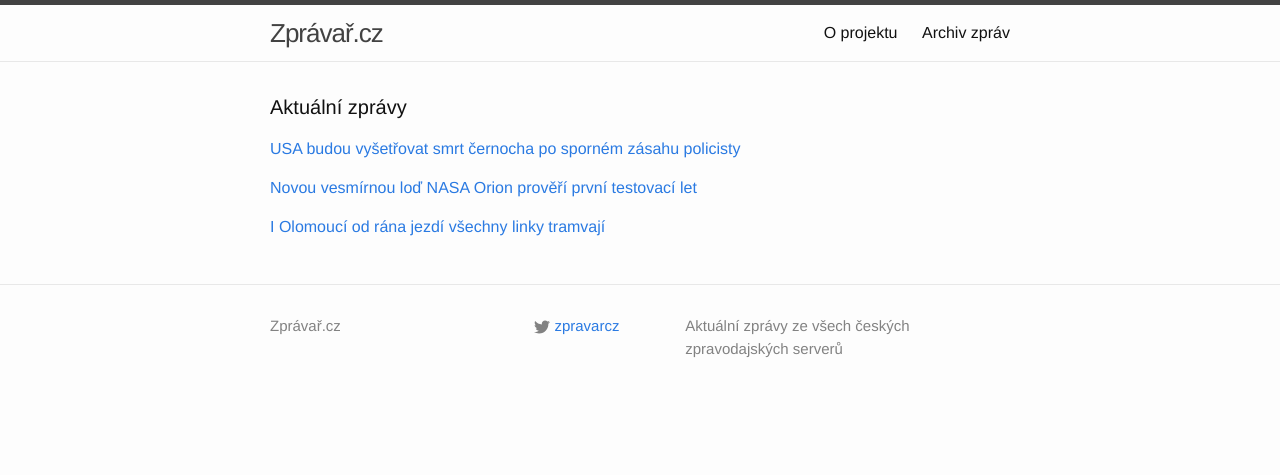
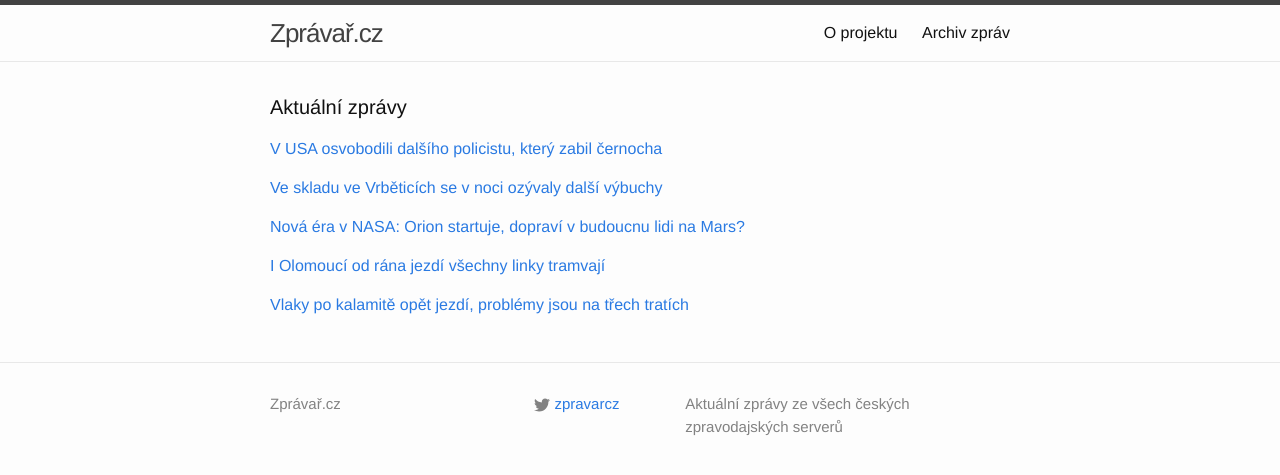
Before and after one commit to adliska/zpravar, a Jekyll site: the page built from index.html, in a window 1280 px wide. Shown: the top 475 px of the page. Built offline with Jekyll 4.4.1, drawn with Linux system fonts in a browser that asks for light colours.

Commit message:
zpravar news update

```diff
--- a/index.html
+++ b/index.html
@@ -5,9 +5,11 @@ layout: default
 <div class="home">
     <h1 class="page-heading">Aktuální zprávy</h1>
 
-<p><a href="javascript:;" onclick="toggle_visibility('zpravy0')">USA budou vyšetřovat smrt černocha po sporném zásahu policisty</a></p>
+<p><a href="javascript:;" onclick="toggle_visibility('zpravy0')">V USA osvobodili dalšího policistu, který zabil černocha</a></p>
 <div id="zpravy0" style="display:none">
 <ul>
+<li><a href=http://www.novinky.cz/zahranicni/amerika/355366-v-usa-osvobodili-dalsiho-policistu-ktery-zabil-cernocha.html>V USA osvobodili dalšího policistu, který zabil černocha - www.novinky.cz</a></li>
+<li><a href=http://zpravy.idnes.cz/policista-zabil-neozbrojeneho-cernocha-v-new-yorku-fxb-/zahranicni.aspx?c=A141204_071711_volby-ep2014_skr>Policista v New Yorku nebude obviněn kvůli smrti černocha při zatýkání - zpravy.idnes.cz</a></li>
 <li><a href=http://www.ceskenoviny.cz/zpravy/zpravy/usa-budou-vysetrovat-smrt-cernocha-po-spornem-zasahu-policisty/1154786>USA budou vyšetřovat smrt černocha po sporném zásahu policisty - www.ceskenoviny.cz</a></li>
 <li><a href=http://www.ceskatelevize.cz/ct24/svet/294416-dalsi-policista-ktery-zabil-cernocha-porota-proti-obvineni-ministerstvo-vysetruje/>Další policista, který zabil černocha - porota proti obvinění, ministerstvo vyšetřuje - www.ceskatelevize.cz</a></li>
 <li><a href=http://www.novinky.cz/zahranicni/amerika/355366-usa-budou-vysetrovat-smrt-cernocha-po-spornem-zasahu-policisty.html>USA budou vyšetřovat smrt černocha po sporném zásahu policisty - www.novinky.cz</a></li>
@@ -15,18 +17,35 @@ layout: default
 <li><a href=http://www.ceskatelevize.cz/ct24/svet/294416-soud-neobvini-dalsiho-policistu-ktery-pri-zatykani-zabil-cernocha/>Soud neobviní dalšího policistu, který při zatýkání zabil černocha - www.ceskatelevize.cz</a></li>
 <li><a href=http://www.ceskatelevize.cz/ct24/svet/294416-soud-osvobodil-dalsiho-policistu-ktery-pri-zatykani-zabil-cernocha/>Soud osvobodil dalšího policistu, který při zatýkání zabil černocha - www.ceskatelevize.cz</a></li>
 </ul>
-</div><p><a href="javascript:;" onclick="toggle_visibility('zpravy1')">Novou vesmírnou loď NASA Orion prověří první testovací let</a></p>
+</div><p><a href="javascript:;" onclick="toggle_visibility('zpravy1')">Ve skladu ve Vrběticích se v noci ozývaly další výbuchy</a></p>
 <div id="zpravy1" style="display:none">
 <ul>
+<li><a href=http://www.novinky.cz/domaci/355369-ve-skladu-ve-vrbeticich-se-v-noci-ozyvaly-dalsi-vybuchy.html>Ve skladu ve Vrběticích se v noci ozývaly další výbuchy - www.novinky.cz</a></li>
+<li><a href=http://zpravy.aktualne.cz/regiony/ze-skladu-munice-ve-vrbeticich-se-v-noci-ozvaly-dva-vybuchy/r~f7df968e7b7e11e4aff10025900fea04/>Ze skladu munice ve Vrběticích se v noci ozvaly dva výbuchy - zpravy.aktualne.cz</a></li>
+<li><a href=http://www.lidovky.cz/ze-skladu-ve-vrbeticich-se-v-noci-ozvaly-dalsi-dva-vybuchy-p3g-/zpravy-domov.aspx?c=A141204_072459_ln_domov_sk>Ze skladu ve Vrběticích se v noci ozvaly další dva výbuchy  - www.lidovky.cz</a></li>
+<li><a href=http://www.denik.cz/z_domova/dve-nerizene-detonace-se-ozvaly-v-noci-ze-skladu-ve-vrbeticich-20141204.html>Dvě neřízené detonace se ozvaly v noci ze skladu ve Vrběticích - www.denik.cz</a></li>
+<li><a href=http://www.ceskenoviny.cz/zpravy/zpravy/ze-skladu-ve-vrbeticich-se-v-noci-ozvaly-dalsi-dva-vybuchy/1154826>Ze skladu ve Vrběticích se v noci ozvaly další dva výbuchy - www.ceskenoviny.cz</a></li>
+</ul>
+</div><p><a href="javascript:;" onclick="toggle_visibility('zpravy2')">Nová éra v NASA: Orion startuje, dopraví v budoucnu lidi na Mars?</a></p>
+<div id="zpravy2" style="display:none">
+<ul>
+<li><a href=http://www.ceskatelevize.cz/ct24/svet/294320-nova-era-v-nasa-orion-startuje-dopravi-v-budoucnu-lidi-na-mars/>Nová éra v NASA: Orion startuje, dopraví v budoucnu lidi na Mars? - www.ceskatelevize.cz</a></li>
 <li><a href=http://www.ceskenoviny.cz/zpravy/zpravy/novou-vesmirnou-lod-nasa-orion-proveri-prvni-testovaci-let/1154800>Novou vesmírnou loď NASA Orion prověří první testovací let - www.ceskenoviny.cz</a></li>
 <li><a href=http://e-svet.e15.cz/technika/prvni-krok-na-ceste-k-marsu-nasa-otestuje-lod-orion-1142380>První krok na cestě k Marsu. NASA otestuje loď Orion - e-svet.e15.cz</a></li>
 <li><a href=http://zpravy.aktualne.cz/zahranici/nasa-vyzkousi-orion-lod-ktera-ma-dopravit-lidi-na-mars/r~1ece86ec7ada11e4b0c4002590604f2e/>Američané vyzkouší Orion. Loď, která dopraví lidi na Mars - zpravy.aktualne.cz</a></li>
 </ul>
-</div><p><a href="javascript:;" onclick="toggle_visibility('zpravy2')">I Olomoucí od rána jezdí všechny linky tramvají</a></p>
-<div id="zpravy2" style="display:none">
+</div><p><a href="javascript:;" onclick="toggle_visibility('zpravy3')">I Olomoucí od rána jezdí všechny linky tramvají</a></p>
+<div id="zpravy3" style="display:none">
 <ul>
 <li><a href=http://www.ceskatelevize.cz/ct24/regiony/294418-i-olomouci-od-rana-jezdi-vsechny-linky-tramvaji/>I Olomoucí od rána jezdí všechny linky tramvají - www.ceskatelevize.cz</a></li>
 <li><a href=http://www.ceskenoviny.cz/zpravy/zpravy/v-olomouci-rano-vyjely-vsechny-tramvaje-troleje-jsou-bez-namrazy/1154811>V Olomouci ráno vyjely všechny tramvaje, troleje jsou bez námrazy - www.ceskenoviny.cz</a></li>
 <li><a href=http://zpravy.aktualne.cz/regiony/v-olomouci-rano-vyjely-tramvaje-troleje-jsou-bez-namrazy/r~21c6e1e07b7611e4bdad0025900fea04/>V Olomouci ráno vyjely tramvaje, troleje jsou bez námrazy - zpravy.aktualne.cz</a></li>
 </ul>
+</div><p><a href="javascript:;" onclick="toggle_visibility('zpravy4')">Vlaky po kalamitě opět jezdí, problémy jsou na třech tratích</a></p>
+<div id="zpravy4" style="display:none">
+<ul>
+<li><a href=http://zpravy.aktualne.cz/domaci/vlaky-po-kalamite-opet-jezdi-problemy-jsou-na-trech-tratich/r~d8a0d9387b7c11e48ee3002590604f2e/>Vlaky po kalamitě opět jezdí, problémy jsou na třech tratích - zpravy.aktualne.cz</a></li>
+<li><a href=http://www.denik.cz/z_domova/jezdi-temer-vsechny-vlaky-problemy-maji-jen-na-3-mistech-20141204.html>Jezdí téměř všechny vlaky, problémy mají jen na 3 místech - www.denik.cz</a></li>
+<li><a href=http://www.ceskenoviny.cz/zpravy/zpravy/po-ledove-kalamite-opet-jezdi-vlaky-cd-problemy-jen-na-3-mistech/1154814>Po ledové kalamitě opět jezdí vlaky ČD, problémy jen na 3 místech - www.ceskenoviny.cz</a></li>
+</ul>
 </div></div>
```
